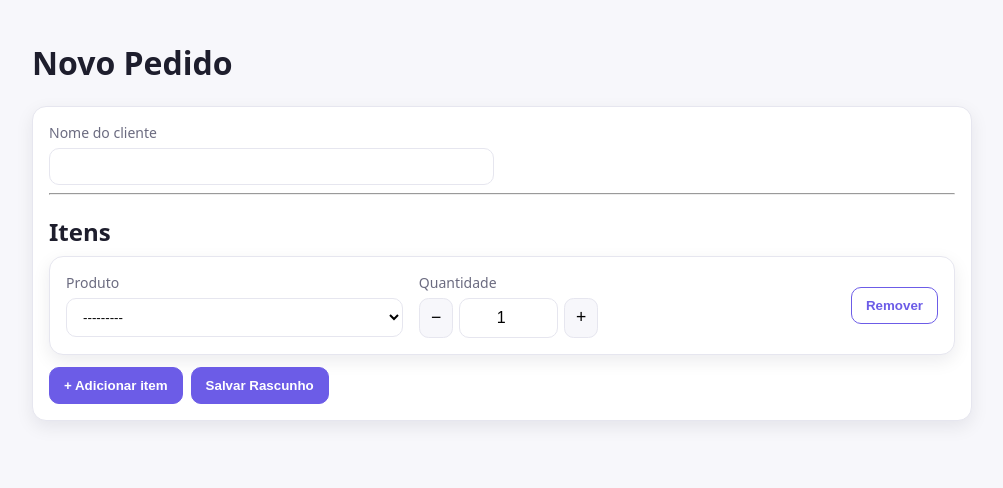
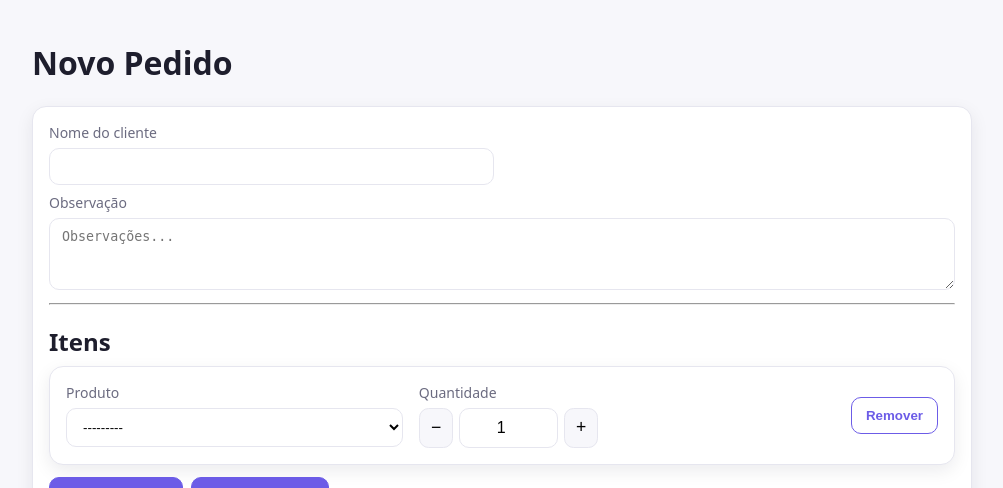
Before and after one commit to simoesjonatas/cantina_relig, a Django app: page /pedidos/novo/ in a window 1280 px wide. Shown: the part 71-559 px from the top of the page, without its empty margins (138-1141 px from the left). Run offline with Django 5.2, Linux system fonts and the light colour scheme; data comes from the database, SQL or seed files in the repository.

Commit message:
feat: adiciona campo de observação ao pedido e atualiza formulários e templates

```diff
--- a/pedidos/forms.py
+++ b/pedidos/forms.py
@@ -1,17 +1,21 @@
 # views.py (ou forms.py se preferir separar)
 from django.forms import ModelForm, inlineformset_factory
+from django import forms
 from .models import Pedido, PedidoItem
 
 class PedidoForm(ModelForm):
     class Meta:
         model = Pedido
-        fields = ["nome_cliente"]
+        fields = ["nome_cliente", "observacao"]
+        widgets = {
+            "observacao": forms.Textarea(attrs={"rows": 3, "placeholder": "Observações..."}),
+        }
 
 class PedidoItemForm(ModelForm):
     class Meta:
         model = PedidoItem
         # não exibimos preco_unitario
-        fields = ["produto", "quantidade"]
+        fields = ["produto", "quantidade",]
 
 PedidoItemFormSet = inlineformset_factory(
     Pedido, PedidoItem, form=PedidoItemForm, extra=1, can_delete=True
--- a/pedidos/models.py
+++ b/pedidos/models.py
@@ -25,6 +25,7 @@ class Pedido(models.Model):
 
     numero = models.CharField(max_length=20, unique=True, blank=True)  # gerado no save
     nome_cliente = models.CharField(max_length=120)
+    observacao = models.TextField(blank=True, null=True)
     status = models.CharField(max_length=4, choices=Status.choices, default=Status.RASCUNHO)
     total = models.DecimalField(max_digits=12, decimal_places=2, default=0)
     criado_em = models.DateTimeField(auto_now_add=True)
--- a/pedidos/views.py
+++ b/pedidos/views.py
@@ -5,7 +5,7 @@ from django.forms import ModelForm, inlineformset_factory
 from django.contrib import messages
 from django.core.exceptions import ValidationError
 from .models import Pedido, PedidoItem, Produto, ComandaCozinha
-
+from .forms import PedidoForm, PedidoItemForm, PedidoItemFormSet
 from decimal import Decimal
 from django.views.decorators.http import require_POST
 from .services import confirmar_pedido, concluir_pedido, cancelar_pedido
@@ -66,19 +66,7 @@ def detalhe_pedido(request, pk):
     })
 
 
-class PedidoForm(ModelForm):
-    class Meta:
-        model = Pedido
-        fields = ["nome_cliente"]
 
-class PedidoItemForm(ModelForm):
-    class Meta:
-        model = PedidoItem
-        fields = ["produto", "quantidade"]  # sem preco_unitario no form
-
-PedidoItemFormSet = inlineformset_factory(
-    Pedido, PedidoItem, form=PedidoItemForm, extra=1, can_delete=True
-)
 
 def criar_pedido(request):
     if request.method == "POST":
--- a/static/styles.css
+++ b/static/styles.css
@@ -51,8 +51,20 @@ html, body { margin:0; padding:0; font-family: system-ui, -apple-system, Segoe U
   background: #fff;
   outline: none;
 }
+.form-group textarea {
+  width: 100%;
+  padding: 10px 12px;
+  border: 1px solid var(--border);
+  border-radius: 10px;
+  background: #fff;
+  outline: none;
+  min-height: 72px;
+  resize: vertical;
+}
 .form-group input:focus,
 .form-group select:focus { border-color: var(--primary); box-shadow: 0 0 0 3px rgba(108,92,231,0.15); }
+
+.form-group textarea:focus { border-color: var(--primary); box-shadow: 0 0 0 3px rgba(108,92,231,0.12); }
 
 .item-row { margin-bottom: 12px; }
 
--- a/templates/pedidos/cozinha.html
+++ b/templates/pedidos/cozinha.html
@@ -24,6 +24,11 @@
           <div>
             <div class="k-numero">#{{ comanda.pedido.numero }}</div>
             <div class="k-cliente"><strong>Cliente:</strong> {{ comanda.pedido.nome_cliente }}</div>
+            {% if comanda.pedido.observacao %}
+              <div class="k-observacao" style="margin-top:6px; color:var(--muted);">
+                <strong>Obs:</strong> {{ comanda.pedido.observacao|truncatechars:120 }}
+              </div>
+            {% endif %}
           </div>
           <div class="k-meta">
             <div><strong>Aberto:</strong> {{ comanda.pedido.criado_em|date:"H:i" }}</div>
--- a/templates/pedidos/criar_pedido.html
+++ b/templates/pedidos/criar_pedido.html
@@ -35,10 +35,14 @@
     </div>
   </section>
 
+  <div class="form-group" style="margin-top:8px;">
+    <label for="{{ form.observacao.id_for_label }}">Observação</label>
+    {{ form.observacao }}
+  </div>
+
   <hr>
 
   <h2 class="mb8">Itens</h2>
-
   {{ formset.management_form }}
 
   <div id="itensContainer" class="vstack gap8">
```
Also changed, not shown: templates/pedidos/detalhe_pedido.html (+7 -0 lines), pedidos/migrations/0003_add_observacao_pedido.py (added), pedidos/migrations/0004_movimentoestoque_pedidos_mov_tipo_c693cf_idx_and_more.py (added), 1 other file.
